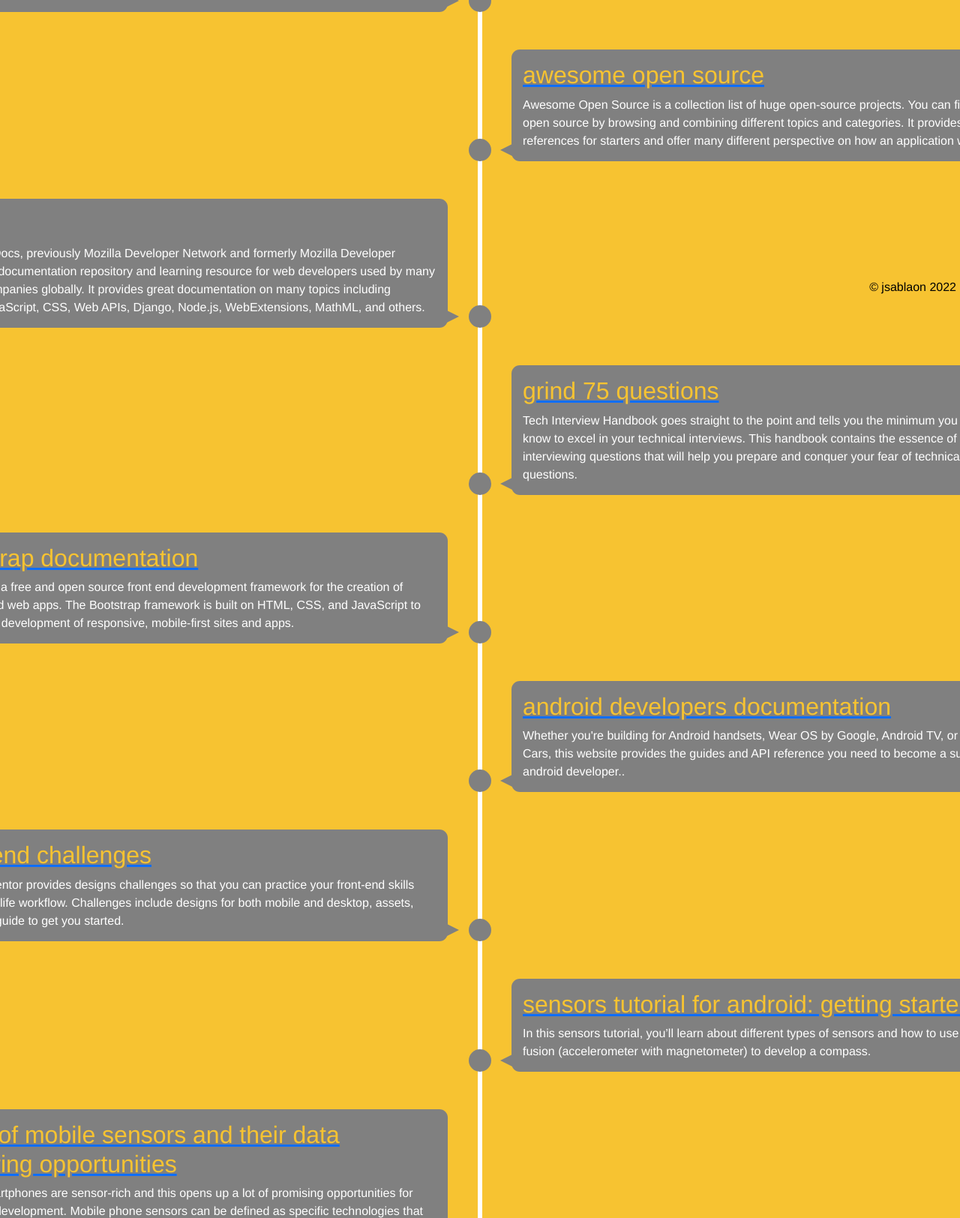
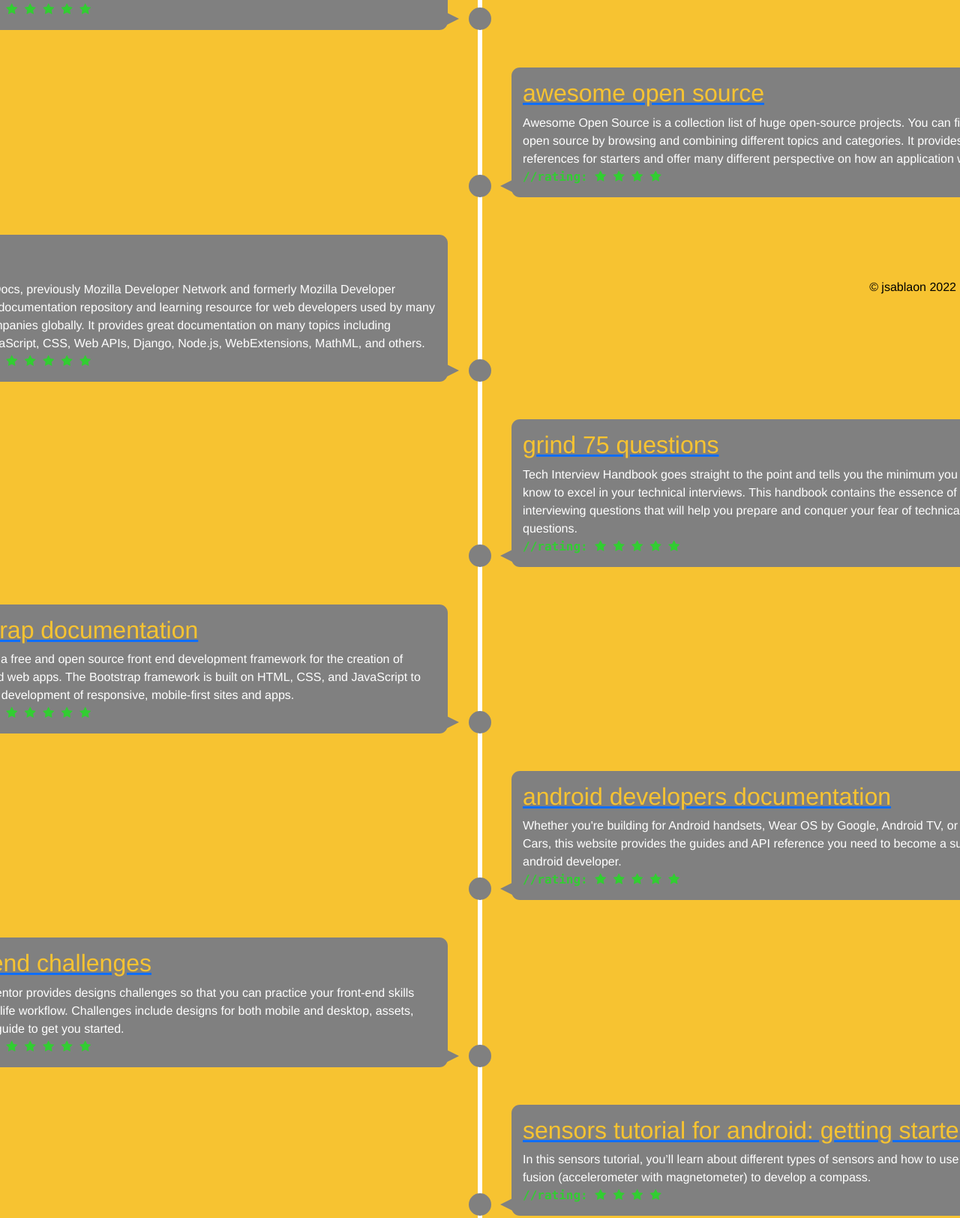
Before and after one commit to jsablaon/WebRoot2, a plain HTML site: page pages/resources.html in a window 1280 px wide. Shown: the part 380-2004 px from the top of the page at 75% size. Drawn offline with nearby package versions, Linux system fonts and the light colour scheme.

Commit message:
added rating

```diff
--- a/pages/resources.html
+++ b/pages/resources.html
@@ -1,26 +1,34 @@
 <!DOCTYPE html>
 <html lang="en">
+
 <head>
     <meta charset="UTF-8">
     <meta http-equiv="X-UA-Compatible" content="IE=edge">
     <meta name="viewport" content="width=device-width, initial-scale=1.0">
     <title>Resources</title>
-    <link href="https://cdn.jsdelivr.net/npm/bootstrap@5.1.3/dist/css/bootstrap.min.css" rel="stylesheet" integrity="sha384-1BmE4kWBq78iYhFldvKuhfTAU6auU8tT94WrHftjDbrCEXSU1oBoqyl2QvZ6jIW3" crossorigin="anonymous">
+    <link href="https://cdn.jsdelivr.net/npm/bootstrap@5.1.3/dist/css/bootstrap.min.css" rel="stylesheet"
+        integrity="sha384-1BmE4kWBq78iYhFldvKuhfTAU6auU8tT94WrHftjDbrCEXSU1oBoqyl2QvZ6jIW3" crossorigin="anonymous">
     <link rel="stylesheet" href="https://cdnjs.cloudflare.com/ajax/libs/font-awesome/4.7.0/css/font-awesome.min.css">
     <link rel="stylesheet" href="../style.css">
     <style>
         .verticalLine ul li:nth-child(even) div {
-            /* left: -640px; */
             left: -740px;
         }
 
-        .content-resource{
+        .content-resource {
             width: 700px !important;
+        }
+
+        .rating {
+            color: limegreen;
+            font-family: consolas;
+            font-weight: bold;
         }
     </style>
 </head>
+
 <body>
-      <nav class="navbar container-fluid justify-content-center">
+    <nav class="navbar container-fluid justify-content-center">
         <a href="../index.html">
             <button class="btn btn-sm btn-outline-secondary" type="button">Home</button>
         </a>
@@ -37,7 +45,8 @@
             <button class="btn btn-sm btn-outline-secondary" type="button">Contact me</button>
         </a>
         <form class="d-flex container-fluid justify-content-center" method="get" action="http://www.google.com/search">
-            <button class="btn btn-sm btn-outline-secondary" type="submit" style="background: gray; border: none; color: #F7C331;"><i class="fa fa-search"></i></button>
+            <button class="btn btn-sm btn-outline-secondary" type="submit"
+                style="background: gray; border: none; color: #F7C331;"><i class="fa fa-search"></i></button>
             <input class="form-control me-2" type="text" name="q" size="25" maxlength="255" value=""
                 placeholder="Google Search" style="width: 25%; height: 15px" />
         </form>
@@ -51,7 +60,18 @@
                     <a href="https://rapidapi.com/" target="_blank">
                         <h2 class="resource-title">rapid api</h2>
                     </a>
-                    RapidAPI is the world's largest API Marketplace. Developers use Rapid API to discover and connect to thousands of APIs. Using RapidAPI, developers can search and test the APIs, subscribe, and connect to the APIs. Note: This course works best for learners who are based in the North American region.
+                    RapidAPI is the world's largest API Marketplace. Developers use Rapid API to discover and connect to
+                    thousands of APIs. Using RapidAPI, developers can search and test the APIs, subscribe, and connect
+                    to the APIs. Note: This course works best for learners who are based in the North American region.
+                    <br>
+                    <span class="rating">
+                        //rating:
+                        <span class="fa fa-star checked"></span>
+                        <span class="fa fa-star checked"></span>
+                        <span class="fa fa-star checked"></span>
+                        <span class="fa fa-star checked"></span>
+                        <span class="fa fa-star checked"></span>
+                    </span>
                 </div>
 
             </li>
@@ -60,7 +80,17 @@
                     <a href="https://awesomeopensource.com/projects/clone" target="_blank">
                         <h2 class="resource-title">awesome open source</h2>
                     </a>
-                    Awesome Open Source is a collection list of huge open-source projects. You can find useful open source by browsing and combining different topics and categories. It provides helpful references for starters and offer many different perspective on how an application works.
+                    Awesome Open Source is a collection list of huge open-source projects. You can find useful open
+                    source by browsing and combining different topics and categories. It provides helpful references for
+                    starters and offer many different perspective on how an application works.
+                    <br>
+                    <span class="rating">
+                        //rating:
+                        <span class="fa fa-star checked"></span>
+                        <span class="fa fa-star checked"></span>
+                        <span class="fa fa-star checked"></span>
+                        <span class="fa fa-star checked"></span>
+                    </span>
                 </div>
 
             </li>
@@ -69,7 +99,19 @@
                     <a href="https://developer.mozilla.org/en-US/" target="_blank">
                         <h2 class="resource-title">mdn</h2>
                     </a>
-                    MDN Web Docs, previously Mozilla Developer Network and formerly Mozilla Developer Center, is a documentation repository and learning resource for web developers used by many top tech companies globally. It provides great documentation on many topics including HTML5, JavaScript, CSS, Web APIs, Django, Node.js, WebExtensions, MathML, and others.
+                    MDN Web Docs, previously Mozilla Developer Network and formerly Mozilla Developer Center, is a
+                    documentation repository and learning resource for web developers used by many top tech companies
+                    globally. It provides great documentation on many topics including HTML5, JavaScript, CSS, Web APIs,
+                    Django, Node.js, WebExtensions, MathML, and others.
+                    <br>
+                    <span class="rating">
+                        //rating:
+                        <span class="fa fa-star checked"></span>
+                        <span class="fa fa-star checked"></span>
+                        <span class="fa fa-star checked"></span>
+                        <span class="fa fa-star checked"></span>
+                        <span class="fa fa-star checked"></span>
+                    </span>
                 </div>
 
             </li>
@@ -78,17 +120,39 @@
                     <a href="https://www.techinterviewhandbook.org/grind75" target="_blank">
                         <h2 class="resource-title">grind 75 questions</h2>
                     </a>
-                    Tech Interview Handbook goes straight to the point and tells you the minimum you need to know to excel in your technical interviews.
+                    Tech Interview Handbook goes straight to the point and tells you the minimum you need to know to
+                    excel in your technical interviews.
 
-                    This handbook contains the essence of technical interviewing questions that will help you prepare and conquer your fear of technical interview questions.
-
+                    This handbook contains the essence of technical interviewing questions that will help you prepare
+                    and conquer your fear of technical interview questions.
+                    <br>
+                    <span class="rating">
+                        //rating:
+                        <span class="fa fa-star checked"></span>
+                        <span class="fa fa-star checked"></span>
+                        <span class="fa fa-star checked"></span>
+                        <span class="fa fa-star checked"></span>
+                        <span class="fa fa-star checked"></span>
+                    </span>
+                </div>
             </li>
             <li>
                 <div class="content-resource">
                     <a href="https://getbootstrap.com/docs/5.1/getting-started/introduction/" target="_blank">
                         <h2 class="resource-title">bootstrap documentation</h2>
                     </a>
-                    Bootstrap is a free and open source front end development framework for the creation of websites and web apps. The Bootstrap framework is built on HTML, CSS, and JavaScript to facilitate the development of responsive, mobile-first sites and apps.
+                    Bootstrap is a free and open source front end development framework for the creation of websites and
+                    web apps. The Bootstrap framework is built on HTML, CSS, and JavaScript to facilitate the
+                    development of responsive, mobile-first sites and apps.
+                    <br>
+                    <span class="rating">
+                        //rating:
+                        <span class="fa fa-star checked"></span>
+                        <span class="fa fa-star checked"></span>
+                        <span class="fa fa-star checked"></span>
+                        <span class="fa fa-star checked"></span>
+                        <span class="fa fa-star checked"></span>
+                    </span>
                 </div>
 
             </li>
@@ -97,7 +161,18 @@
                     <a href="https://developer.android.com/training/basics/firstapp" target="_blank">
                         <h2 class="resource-title">android developers documentation</h2>
                     </a>
-                    Whether you're building for Android handsets, Wear OS by Google, Android TV, or Android for Cars, this website provides the guides and API reference you need to become a successful android developer..
+                    Whether you're building for Android handsets, Wear OS by Google, Android TV, or Android for Cars,
+                    this website provides the guides and API reference you need to become a successful android
+                    developer.
+                    <br>
+                    <span class="rating">
+                        //rating:
+                        <span class="fa fa-star checked"></span>
+                        <span class="fa fa-star checked"></span>
+                        <span class="fa fa-star checked"></span>
+                        <span class="fa fa-star checked"></span>
+                        <span class="fa fa-star checked"></span>
+                    </span>
                 </div>
 
             </li>
@@ -106,33 +181,66 @@
                     <a href="https://www.frontendmentor.io/challenges" target="_blank">
                         <h2 class="resource-title">front-end challenges</h2>
                     </a>
-                    Frontend Mentor provides designs challenges so that you can practice your front-end skills using a real-life workflow. Challenges include designs for both mobile and desktop, assets, and a style guide to get you started.
+                    Frontend Mentor provides designs challenges so that you can practice your front-end skills using a
+                    real-life workflow. Challenges include designs for both mobile and desktop, assets, and a style
+                    guide to get you started.
+                    <br>
+                    <span class="rating">
+                        //rating:
+                        <span class="fa fa-star checked"></span>
+                        <span class="fa fa-star checked"></span>
+                        <span class="fa fa-star checked"></span>
+                        <span class="fa fa-star checked"></span>
+                        <span class="fa fa-star checked"></span>
+                    </span>
                 </div>
 
             </li>
             <li>
                 <div class="content-resource">
-                    <a href="https://www.raywenderlich.com/10838302-sensors-tutorial-for-android-getting-started#toc-anchor-007" target="_blank">
+                    <a href="https://www.raywenderlich.com/10838302-sensors-tutorial-for-android-getting-started#toc-anchor-007"
+                        target="_blank">
                         <h2 class="resource-title">sensors tutorial for android: getting started</h2>
                     </a>
-                    In this sensors tutorial, you’ll learn about different types of sensors and how to use sensor fusion (accelerometer with magnetometer) to develop a compass.
+                    In this sensors tutorial, you’ll learn about different types of sensors and how to use sensor fusion
+                    (accelerometer with magnetometer) to develop a compass.
+                    <br>
+                    <span class="rating">
+                        //rating:
+                        <span class="fa fa-star checked"></span>
+                        <span class="fa fa-star checked"></span>
+                        <span class="fa fa-star checked"></span>
+                        <span class="fa fa-star checked"></span>
+                    </span>
                 </div>
 
             </li>
             <li>
                 <div class="content-resource">
-                    <a href="https://cprimestudios.com/blog/main-types-mobile-sensors-and-their-data-capturing-opportunities" target="_blank">
+                    <a href="https://cprimestudios.com/blog/main-types-mobile-sensors-and-their-data-capturing-opportunities"
+                        target="_blank">
                         <h2 class="resource-title">types of mobile sensors and their data capturing opportunities</h2>
                     </a>
-                    Modern smartphones are sensor-rich and this opens up a lot of promising opportunities for application development. Mobile phone sensors can be defined as specific technologies that are able to capture changes in the environment and respond by summoning a specific app to perform a particular task. This article covers the most common sensors used in mobile devices.
+                    Modern smartphones are sensor-rich and this opens up a lot of promising opportunities for
+                    application development. Mobile phone sensors can be defined as specific technologies that are able
+                    to capture changes in the environment and respond by summoning a specific app to perform a
+                    particular task. This article covers the most common sensors used in mobile devices.
+                    <br>
+                    <span class="rating">
+                        //rating:
+                        <span class="fa fa-star checked"></span>
+                        <span class="fa fa-star checked"></span>
+                        <span class="fa fa-star checked"></span>
+                    </span>
                 </div>
 
             </li>
         </ul>
-    </div>
-    <footer class="page-footer">
-    </footer>
+        </div>
+        <footer class="page-footer">
+        </footer>
 </body>
 
 <script src="../script.js"></script>
+
 </html>
```
